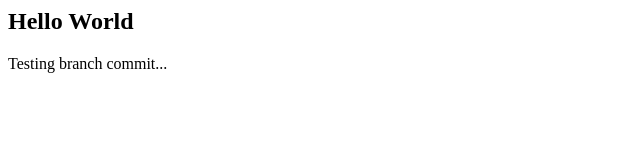
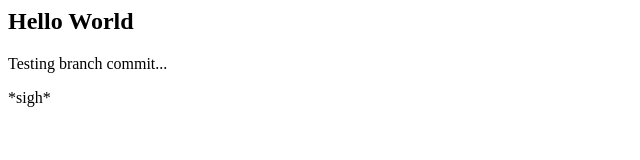
Before and after one commit to textfoo/textfoo.github.io, a plain HTML site: page index.html in a window 1280 px wide. Shown: the full height of the page, 0-640 px from the left. Drawn offline with Linux system fonts and the light colour scheme.

Commit message:
testing again...

```diff
--- a/index.html
+++ b/index.html
@@ -1,2 +1,3 @@
 <h2>Hello World</h2>
 <p>Testing branch commit...</p>
+<p>*sigh*</p>
```
